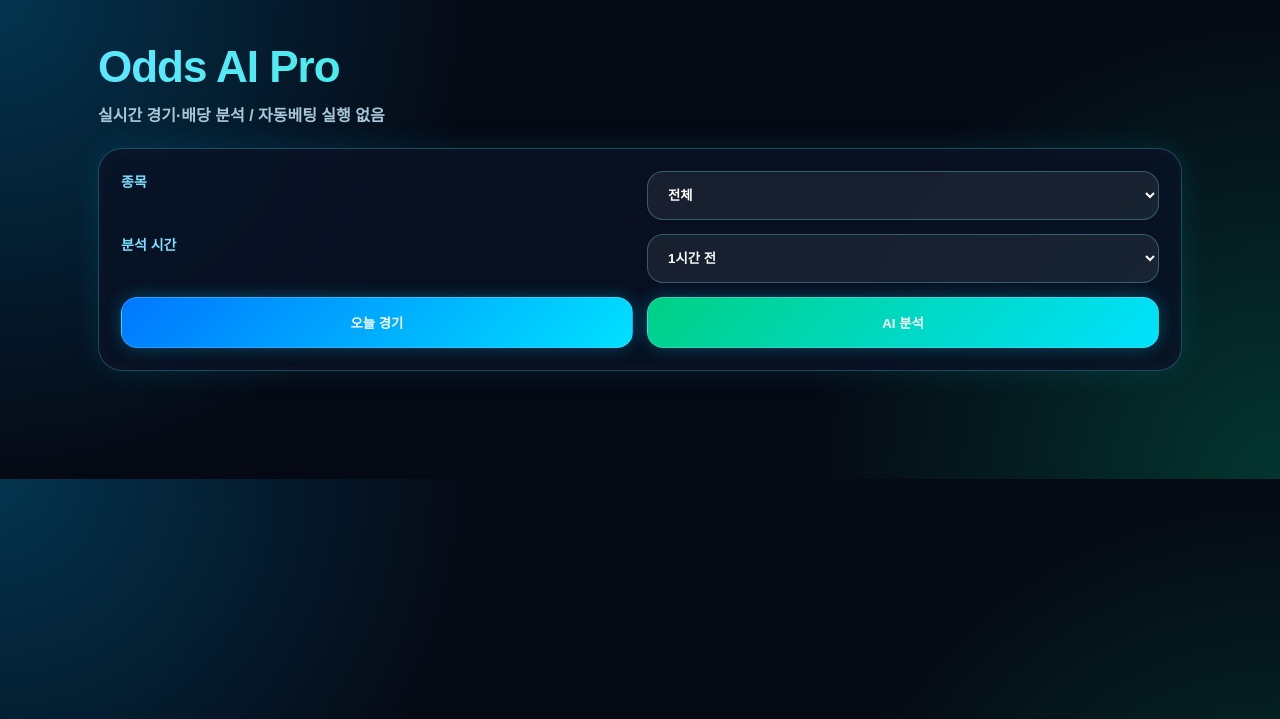
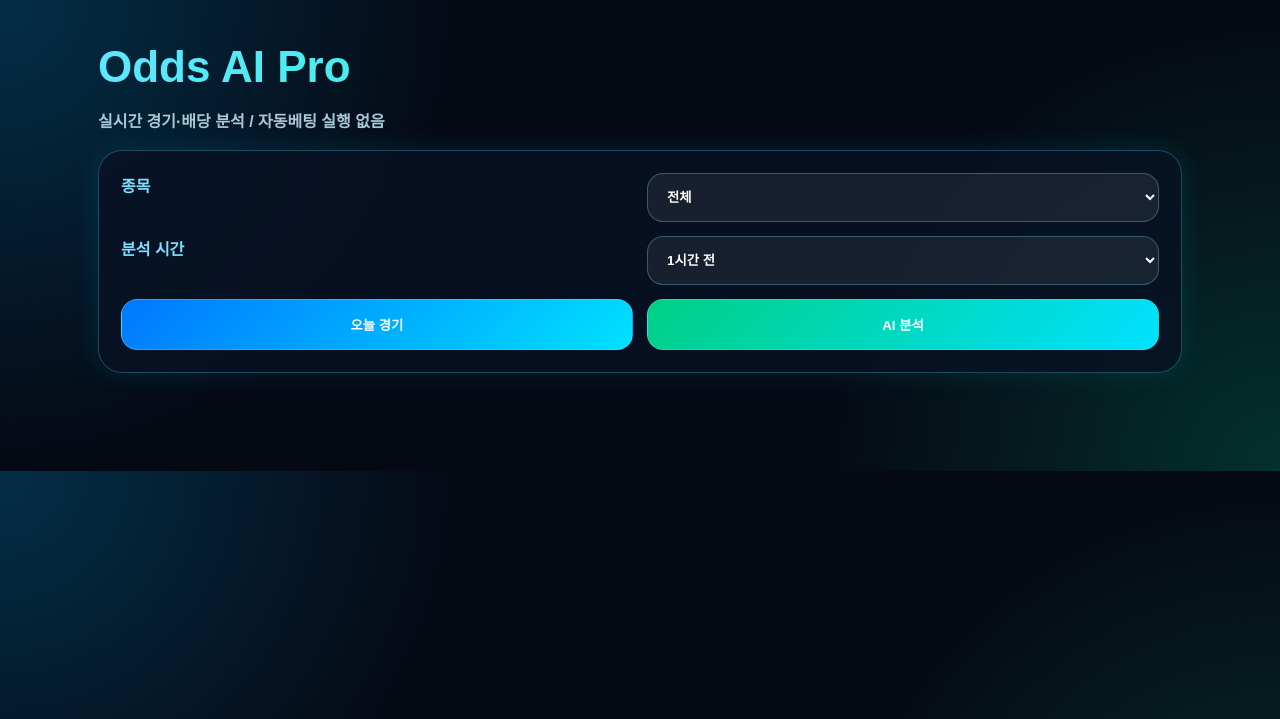
Before and after one commit to sweetlimhae/Odds-AI-V4, a Flask app: page / in a window 1280 px wide. Shown: the top 719 px of the page. Run offline with Flask 3, Linux system fonts and the light colour scheme.

Commit message:
Update style.css

```diff
--- a/static/style.css
+++ b/static/style.css
@@ -6,8 +6,8 @@ body {
   margin: 0;
   font-family: Arial, "Noto Sans KR", sans-serif;
   background:
-    radial-gradient(circle at top left, rgba(0, 180, 255, 0.25), transparent 35%),
-    radial-gradient(circle at bottom right, rgba(0, 255, 170, 0.18), transparent 35%),
+    radial-gradient(circle at top left, rgba(0, 180, 255, 0.22), transparent 34%),
+    radial-gradient(circle at bottom right, rgba(0, 255, 170, 0.16), transparent 34%),
     #050914;
   color: #f3fbff;
 }
@@ -18,36 +18,28 @@ body {
   padding: 42px 18px 80px;
 }
 
-.hero {
-  margin-bottom: 22px;
-}
-
 .hero h1 {
   font-size: 44px;
   margin: 0;
-  letter-spacing: -1px;
   background: linear-gradient(90deg, #5ee7ff, #00ffae);
   -webkit-background-clip: text;
   color: transparent;
 }
 
 .hero p {
-  margin-top: 10px;
   color: #a9c7d8;
-  font-weight: 700;
+  font-weight: 800;
 }
 
 .panel,
 .card,
 .notice {
-  background: rgba(9, 18, 36, 0.82);
+  background: rgba(9, 18, 36, 0.84);
   border: 1px solid rgba(87, 218, 255, 0.28);
   border-radius: 24px;
   padding: 22px;
   margin: 18px 0;
-  box-shadow:
-    0 0 30px rgba(0, 204, 255, 0.12),
-    inset 0 0 20px rgba(255, 255, 255, 0.03);
+  box-shadow: 0 0 28px rgba(0, 204, 255, 0.12);
   backdrop-filter: blur(12px);
 }
 
@@ -60,43 +52,37 @@ body {
 label {
   color: #7ddfff;
   font-weight: 900;
-  font-size: 14px;
 }
 
 select,
 button {
   width: 100%;
-  padding: 15px 16px;
+  padding: 15px;
   border-radius: 16px;
   border: 1px solid rgba(127, 225, 255, 0.3);
   background: rgba(255, 255, 255, 0.07);
   color: #fff;
   font-weight: 900;
-  outline: none;
 }
 
 button {
   cursor: pointer;
   background: linear-gradient(135deg, #0077ff, #00e1ff);
-  box-shadow: 0 0 18px rgba(0, 210, 255, 0.28);
 }
 
 button.primary {
   background: linear-gradient(135deg, #00d084, #00e1ff);
 }
 
-button:hover {
-  transform: translateY(-1px);
-  filter: brightness(1.12);
-}
-
-.status {
-  min-height: 10px;
-}
-
 .card.highlight {
   border-color: rgba(0, 255, 190, 0.55);
   box-shadow: 0 0 38px rgba(0, 255, 190, 0.18);
+}
+
+.card.danger,
+.danger {
+  border-color: rgba(255, 80, 100, 0.6);
+  box-shadow: 0 0 30px rgba(255, 80, 100, 0.2);
 }
 
 .card h2 {
@@ -106,7 +92,7 @@ button:hover {
 
 .card h3 {
   margin: 10px 0 14px;
-  font-size: 22px;
+  font-size: 21px;
 }
 
 .tag,
@@ -132,7 +118,7 @@ button:hover {
   padding: 20px;
   border-radius: 20px;
   background: linear-gradient(180deg, rgba(255,255,255,0.07), rgba(255,255,255,0.03));
-  border: 1px solid rgba(255, 255, 255, 0.11);
+  border: 1px solid rgba(255,255,255,0.11);
 }
 
 .summary-grid {
@@ -158,7 +144,6 @@ button:hover {
 
 .summary-grid b {
   font-size: 19px;
-  color: #ffffff;
 }
 
 .meter {
@@ -187,10 +172,6 @@ button:hover {
   background: rgba(255, 255, 255, 0.06);
 }
 
-.market b {
-  color: #fff;
-}
-
 .market span {
   color: #bdefff;
   font-weight: 800;
@@ -209,11 +190,6 @@ button:hover {
 .notice {
   color: #bdf6ff;
   font-weight: 900;
-}
-
-.danger {
-  border-color: rgba(255, 80, 100, 0.55);
-  box-shadow: 0 0 30px rgba(255, 80, 100, 0.18);
 }
 
 @media (max-width: 760px) {
```
